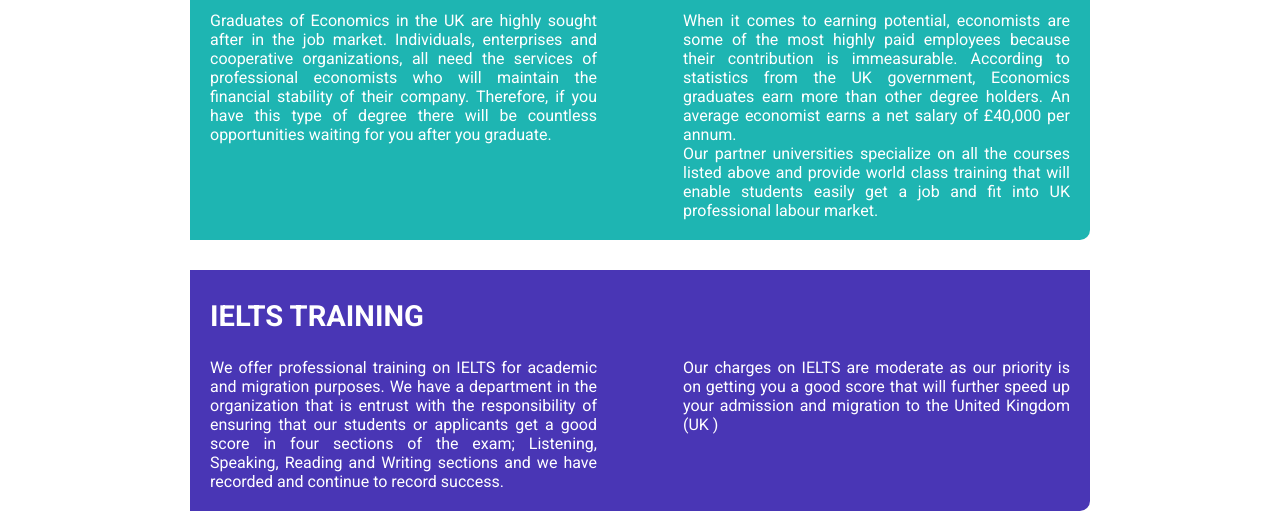
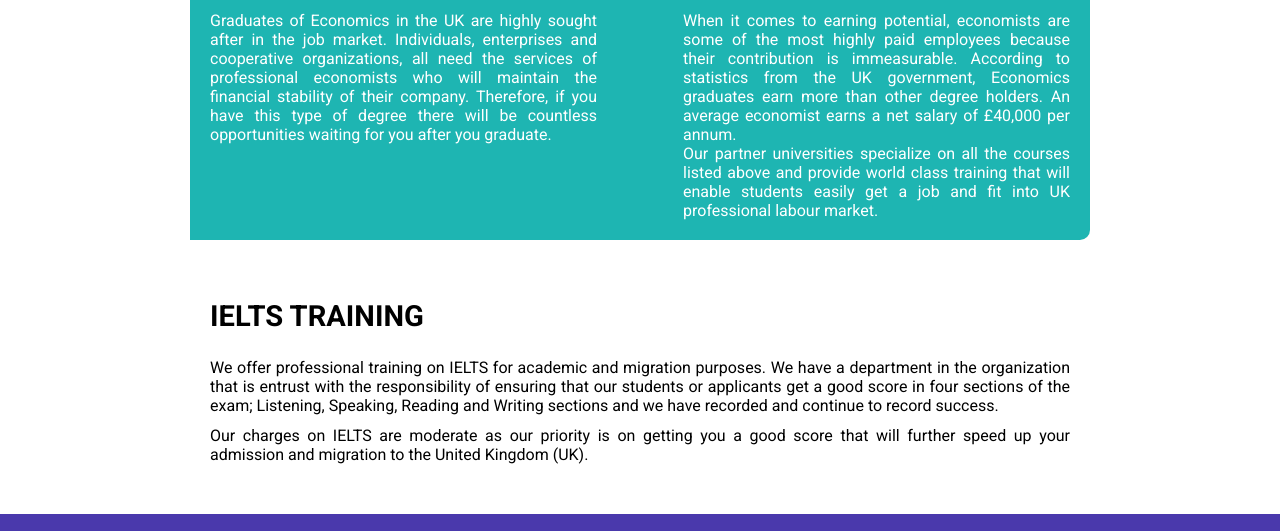
Before and after one commit to openwell/lomolink_kenet, a plain HTML site: page special-program.html in a window 1280 px wide. Shown: the part 3283-3814 px from the top of the page. Drawn offline with Linux system fonts and the light colour scheme.

Commit message:
feedbacks

```diff
--- a/special-program.html
+++ b/special-program.html
@@ -313,25 +313,20 @@
       </div>
       <div class="special_program">
         <h1>IELTS TRAINING</h1>
-        <div class="special_program_item">
-          <div class="special_program_item-left">
         <p>
           We offer professional training on IELTS for academic and migration
           purposes. We have a department in the organization that is entrust
-              with the responsibility of ensuring that our students or
-              applicants get a good score in four sections of the exam;
-              Listening, Speaking, Reading and Writing sections and we have
-              recorded and continue to record success.
+          with the responsibility of ensuring that our students or applicants
+          get a good score in four sections of the exam; Listening, Speaking,
+          Reading and Writing sections and we have recorded and continue to
+          record success.
         </p>
-          </div>
-          <div class="special_program_item-right">
+        <br />
         <p>
-              Our charges on IELTS are moderate as our priority is on getting
-              you a good score that will further speed up your admission and
-              migration to the United Kingdom (UK )
+          Our charges on IELTS are moderate as our priority is on getting you a
+          good score that will further speed up your admission and migration to
+          the United Kingdom (UK).
         </p>
-          </div>
-        </div>
       </div>
     </main>
     <footer>
--- a/styles/special_program.css
+++ b/styles/special_program.css
@@ -9,6 +9,10 @@
 }
 .special_program:nth-of-type(even) {
   background-color: #1eb5b2;
+}
+.special_program:last-of-type {
+  background-color: #fff;
+  color: #000;
 }
 .special_program_item {
   display: flex;
```
Also changed, not shown: index.html (+2 -2 lines), images/slider5_special.jpeg (deleted), images/slider5_special.png (added). Lines whose indentation alone changed are shown as unchanged.
